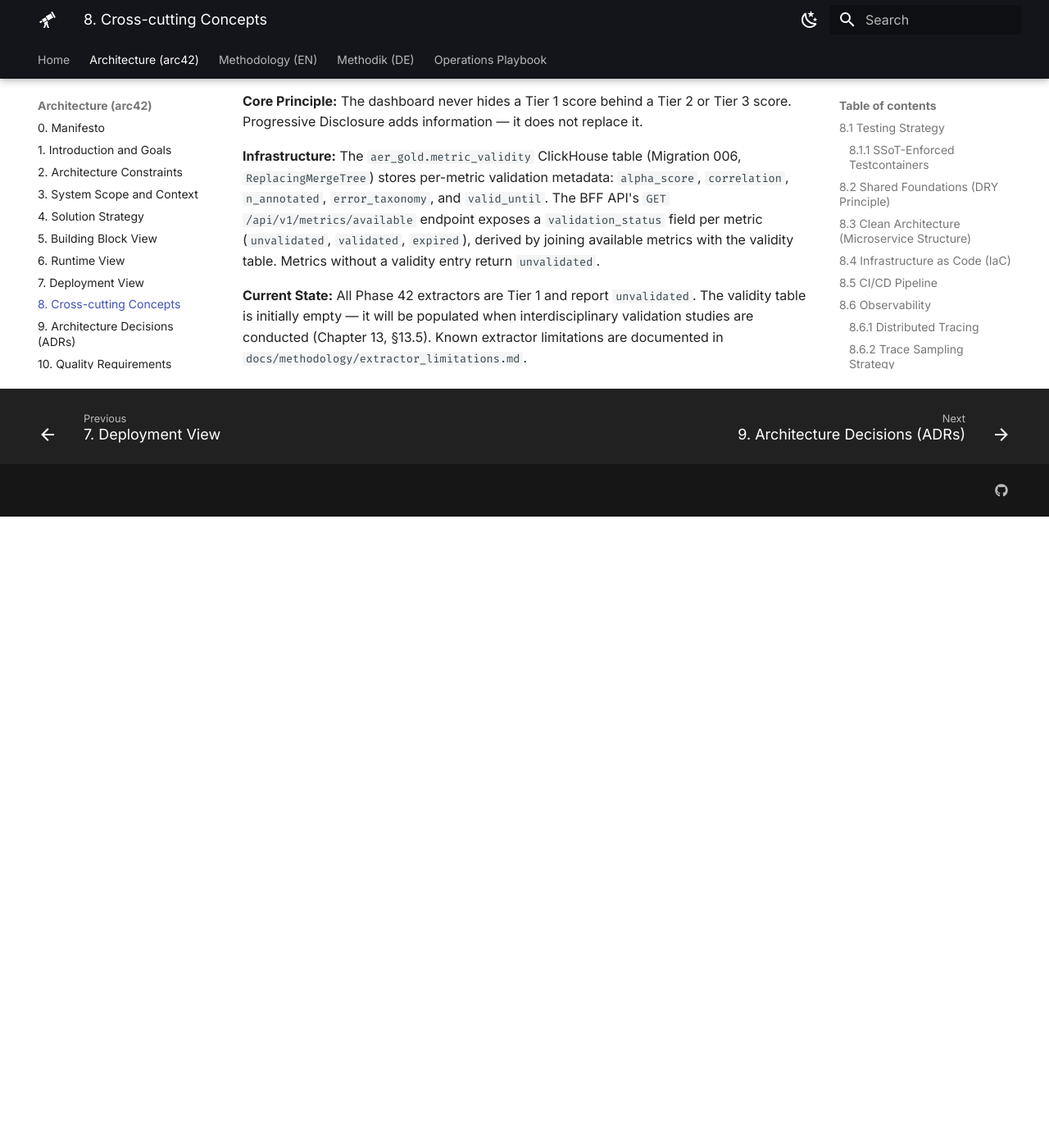
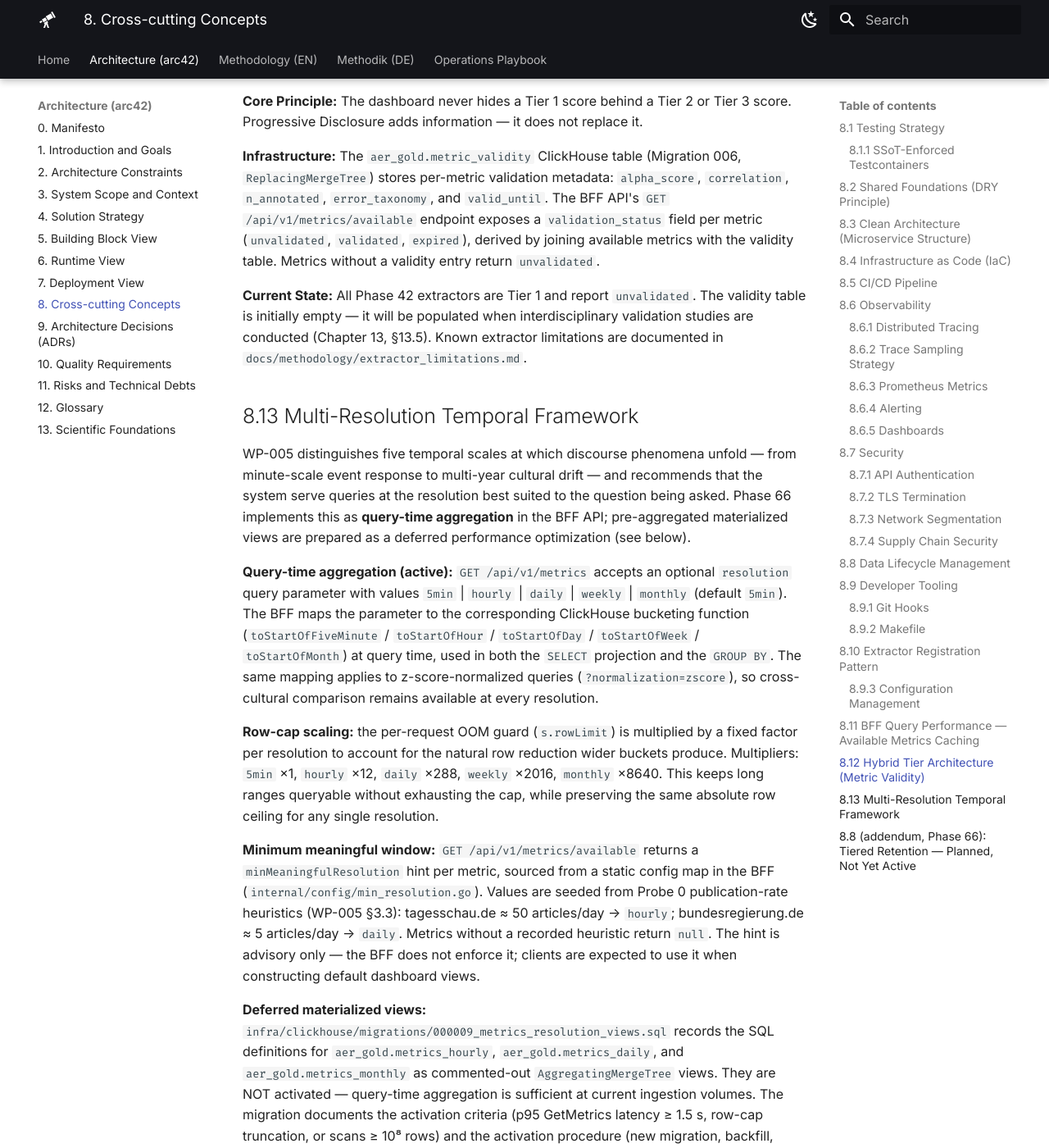
Before and after one commit to frogfromlake/aer, an MkDocs documentation site: the page built from docs/arc42/08_concepts.md, in a window 1280 px wide and 1400 px high, scrolled down 13378 px. Shown: the whole window at 82% size. Built offline with MkDocs 1.6.1 and Material for MkDocs 9.7.7, drawn with Linux system fonts in a browser that asks for light colours; before the commit the page ends 14008 px from its top, so only the background shows below that; some of the changed text lies outside the part shown.

Commit message:
docs(arc42): document multi-resolution framework, tiered retention, and glossary terms

```diff
--- a/docs/arc42/08_concepts.md
+++ b/docs/arc42/08_concepts.md
@@ -306,3 +306,28 @@ AĒR classifies metrics into three tiers based on their validation status, follo
 **Infrastructure:** The `aer_gold.metric_validity` ClickHouse table (Migration 006, `ReplacingMergeTree`) stores per-metric validation metadata: `alpha_score`, `correlation`, `n_annotated`, `error_taxonomy`, and `valid_until`. The BFF API's `GET /api/v1/metrics/available` endpoint exposes a `validation_status` field per metric (`unvalidated`, `validated`, `expired`), derived by joining available metrics with the validity table. Metrics without a validity entry return `unvalidated`.
 
 **Current State:** All Phase 42 extractors are Tier 1 and report `unvalidated`. The validity table is initially empty — it will be populated when interdisciplinary validation studies are conducted (Chapter 13, §13.5). Known extractor limitations are documented in `docs/methodology/extractor_limitations.md`.
+
+## 8.13 Multi-Resolution Temporal Framework
+
+WP-005 distinguishes five temporal scales at which discourse phenomena unfold — from minute-scale event response to multi-year cultural drift — and recommends that the system serve queries at the resolution best suited to the question being asked. Phase 66 implements this as **query-time aggregation** in the BFF API; pre-aggregated materialized views are prepared as a deferred performance optimization (see below).
+
+**Query-time aggregation (active):** `GET /api/v1/metrics` accepts an optional `resolution` query parameter with values `5min` | `hourly` | `daily` | `weekly` | `monthly` (default `5min`). The BFF maps the parameter to the corresponding ClickHouse bucketing function (`toStartOfFiveMinute` / `toStartOfHour` / `toStartOfDay` / `toStartOfWeek` / `toStartOfMonth`) at query time, used in both the `SELECT` projection and the `GROUP BY`. The same mapping applies to z-score-normalized queries (`?normalization=zscore`), so cross-cultural comparison remains available at every resolution.
+
+**Row-cap scaling:** the per-request OOM guard (`s.rowLimit`) is multiplied by a fixed factor per resolution to account for the natural row reduction wider buckets produce. Multipliers: `5min` ×1, `hourly` ×12, `daily` ×288, `weekly` ×2016, `monthly` ×8640. This keeps long ranges queryable without exhausting the cap, while preserving the same absolute row ceiling for any single resolution.
+
+**Minimum meaningful window:** `GET /api/v1/metrics/available` returns a `minMeaningfulResolution` hint per metric, sourced from a static config map in the BFF (`internal/config/min_resolution.go`). Values are seeded from Probe 0 publication-rate heuristics (WP-005 §3.3): tagesschau.de ≈ 50 articles/day → `hourly`; bundesregierung.de ≈ 5 articles/day → `daily`. Metrics without a recorded heuristic return `null`. The hint is advisory only — the BFF does not enforce it; clients are expected to use it when constructing default dashboard views.
+
+**Deferred materialized views:** `infra/clickhouse/migrations/000009_metrics_resolution_views.sql` records the SQL definitions for `aer_gold.metrics_hourly`, `aer_gold.metrics_daily`, and `aer_gold.metrics_monthly` as commented-out `AggregatingMergeTree` views. They are NOT activated — query-time aggregation is sufficient at current ingestion volumes. The migration documents the activation criteria (p95 GetMetrics latency ≥ 1.5 s, row-cap truncation, or scans ≥ 10⁸ rows) and the activation procedure (new migration, backfill, switch the BFF query layer).
+
+## 8.8 (addendum, Phase 66): Tiered Retention — Planned, Not Yet Active
+
+WP-005 §5.4 proposes a tiered retention strategy in which raw 5-minute samples are kept for a short window and progressively coarser aggregates retain progressively longer history. The target tiers are:
+
+| Tier | Source table | Retention | Rationale |
+| :--- | :--- | :--- | :--- |
+| 0–30 days | `aer_gold.metrics` (full 5-minute resolution) | 30 days | Event-scale forensic analysis, debugging |
+| 30–365 days | `aer_gold.metrics_hourly` | 1 year | Daily-cycle and weekly-pattern analysis |
+| 1–5 years | `aer_gold.metrics_daily` | 5 years | Seasonal and annual trend analysis |
+| 5+ years | `aer_gold.metrics_monthly` | indefinite | Multi-year discourse drift |
+
+**Status: planned — not yet active.** The current production retention is the flat 365-day TTL on `aer_gold.metrics` documented in §8.8 above. Activation depends on the materialized views described in §8.13 going live first. Until then, the §8.8 table is authoritative for what the system actually does today.
```
Also changed, not shown: docs/arc42/05_building_block_view.md (+2 -2 lines), docs/arc42/12_glossary.md (+3 -0 lines).
